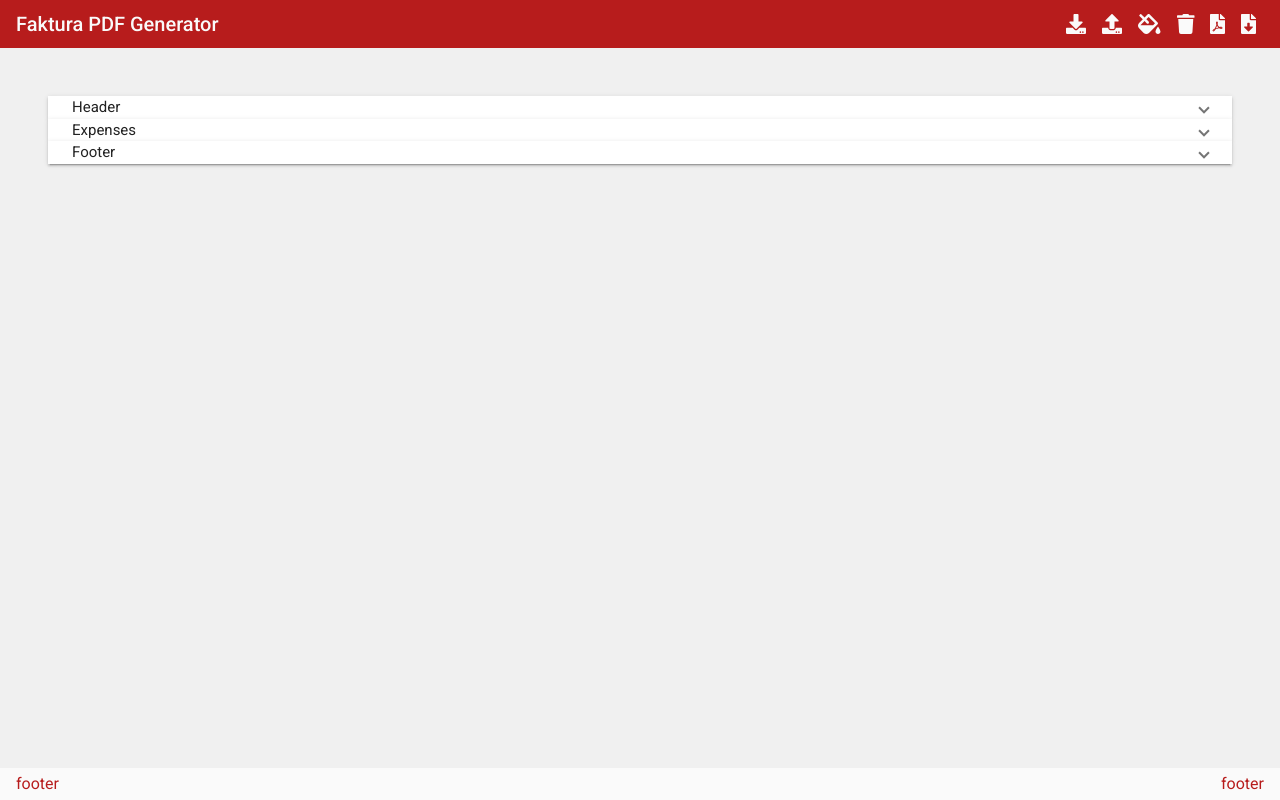
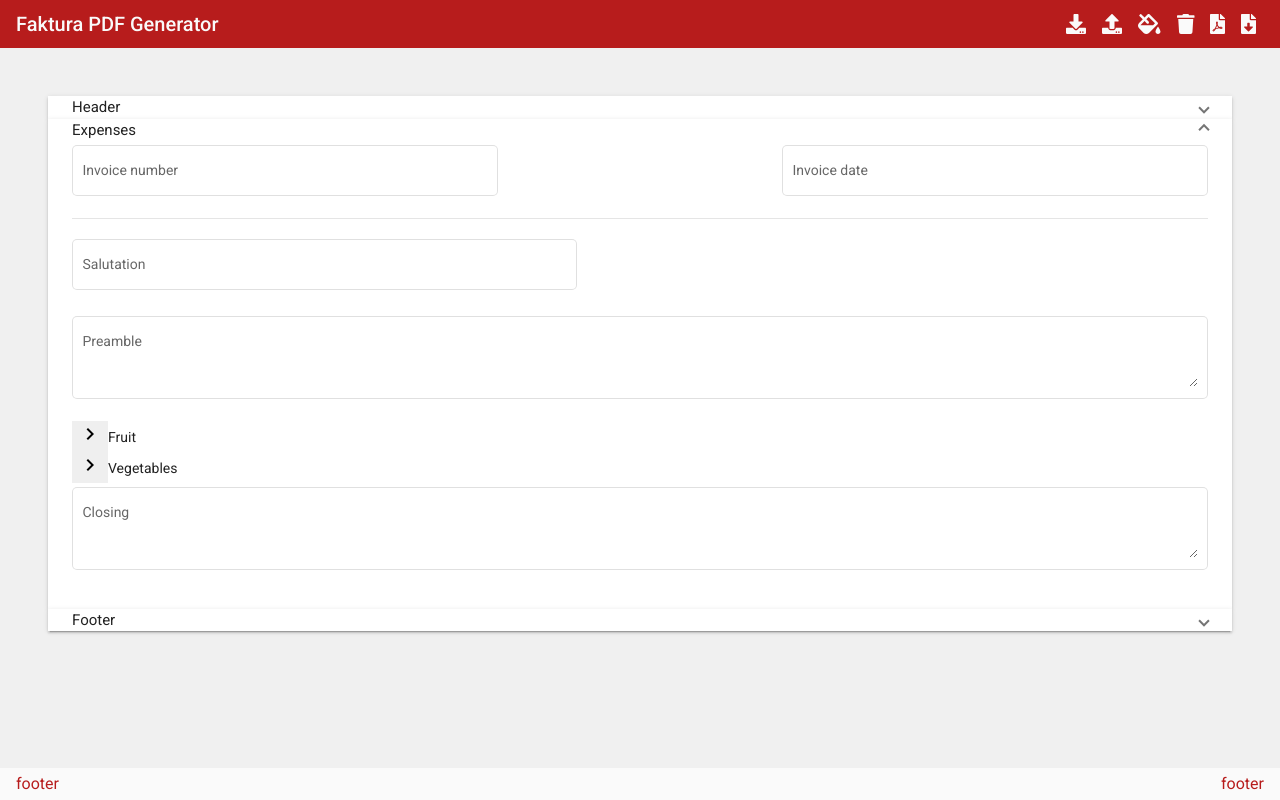
Before and after one commit to sichgeis/faktura-pdfgen, an Angular app in the folder client/: page / in a window 1280 px wide. Built offline with nearby package versions, Linux system fonts and the light colour scheme.

Commit message:
add dummy tree for expenses

```diff
--- /dev/null
+++ b/client/src/app/controls/work-item/work-item.component.html
@@ -0,0 +1 @@
+<p>work-item works!</p>
--- /dev/null
+++ b/client/src/app/controls/work-item/work-item.component.ts
@@ -0,0 +1,15 @@
+import { Component, OnInit } from '@angular/core';
+
+@Component({
+  selector: 'app-work-item',
+  templateUrl: './work-item.component.html',
+  styleUrls: ['./work-item.component.css']
+})
+export class WorkItemComponent implements OnInit {
+
+  constructor() { }
+
+  ngOnInit() {
+  }
+
+}
--- a/client/src/app/forms/body/body.component.html
+++ b/client/src/app/forms/body/body.component.html
@@ -1,4 +1,4 @@
-<mat-expansion-panel>
+<mat-expansion-panel [expanded]="true">
   <mat-expansion-panel-header>
     <mat-panel-title>
       Expenses
@@ -43,6 +43,8 @@
     </textarea>
   </mat-form-field>
 
+  <app-expenses></app-expenses>
+
   <mat-form-field class="w-100 " appearance="outline">
     <mat-label>Closing</mat-label>
     <textarea matInput [(ngModel)]="closing">
--- a/client/src/app/forms/expenses/expenses.component.css
+++ b/client/src/app/forms/expenses/expenses.component.css
@@ -0,0 +1,8 @@
+button {
+  border-width: 0px;
+  border-color: rgb(0,0,0);
+}
+
+button:focus {
+  outline: 0px;
+}
--- a/client/src/app/forms/expenses/expenses.component.html
+++ b/client/src/app/forms/expenses/expenses.component.html
@@ -1 +1,18 @@
-<p>expenses works!</p>
+<mat-tree [dataSource]="dataSource" [treeControl]="treeControl">
+  <!-- This is the tree node template for leaf nodes -->
+  <mat-tree-node *matTreeNodeDef="let node" matTreeNodePadding>
+    <!-- use a disabled button to provide padding for tree leaf -->
+    <button mat-icon-button disabled></button>
+    {{node.name}}
+  </mat-tree-node>
+  <!-- This is the tree node template for expandable nodes -->
+  <mat-tree-node *matTreeNodeDef="let node;when: hasChild" matTreeNodePadding>
+    <button mat-icon-button matTreeNodeToggle
+            [attr.aria-label]="'toggle ' + node.name">
+      <mat-icon class="mat-icon-rtl-mirror">
+        {{treeControl.isExpanded(node) ? 'expand_more' : 'chevron_right'}}
+      </mat-icon>
+    </button>
+    {{node.name}}
+  </mat-tree-node>
+</mat-tree>
--- a/client/src/app/forms/expenses/expenses.component.ts
+++ b/client/src/app/forms/expenses/expenses.component.ts
@@ -1,16 +1,83 @@
+import {FlatTreeControl} from '@angular/cdk/tree';
 import {Component, OnInit} from '@angular/core';
+import {MatTreeFlatDataSource, MatTreeFlattener} from '@angular/material/tree';
 
+/**
+ * Food data with nested structure.
+ * Each node has a name and an optional list of children.
+ */
+interface FoodNode {
+  name: string;
+  children?: FoodNode[];
+}
+
+const TREE_DATA: FoodNode[] = [
+  {
+    name: 'Fruit',
+    children: [
+      {name: 'Apple'},
+      {name: 'Banana'},
+      {name: 'Fruit loops'},
+    ]
+  }, {
+    name: 'Vegetables',
+    children: [
+      {
+        name: 'Green',
+        children: [
+          {name: 'Broccoli'},
+          {name: 'Brussels sprouts'},
+        ]
+      }, {
+        name: 'Orange',
+        children: [
+          {name: 'Pumpkins'},
+          {name: 'Carrots'},
+        ]
+      },
+    ]
+  },
+];
+
+/** Flat node with expandable and level information */
+interface ExampleFlatNode {
+  expandable: boolean;
+  name: string;
+  level: number;
+}
+
+/**
+ * @title Tree with flat nodes
+ */
 @Component({
   selector: 'app-expenses',
   templateUrl: './expenses.component.html',
   styleUrls: ['./expenses.component.css']
 })
 export class ExpensesComponent implements OnInit {
+  private _transformer = (node: FoodNode, level: number) => {
+    return {
+      expandable: !!node.children && node.children.length > 0,
+      name: node.name,
+      level: level,
+    };
+  };
+
+  treeControl = new FlatTreeControl<ExampleFlatNode>(
+    node => node.level, node => node.expandable);
+
+  treeFlattener = new MatTreeFlattener(
+    this._transformer, node => node.level, node => node.expandable, node => node.children);
+
+  dataSource = new MatTreeFlatDataSource(this.treeControl, this.treeFlattener);
+
 
   constructor() {
+    this.dataSource.data = TREE_DATA;
   }
 
-  ngOnInit() {
+  hasChild = (_: number, node: ExampleFlatNode) => node.expandable;
+
+  ngOnInit(): void {
   }
-
 }
```
Also changed, not shown: client/src/app/app.module.ts (+8 -2 lines), client/src/app/controls/work-item/work-item.component.css (added), 1 other file (tests, documents, lock files or other folders).
